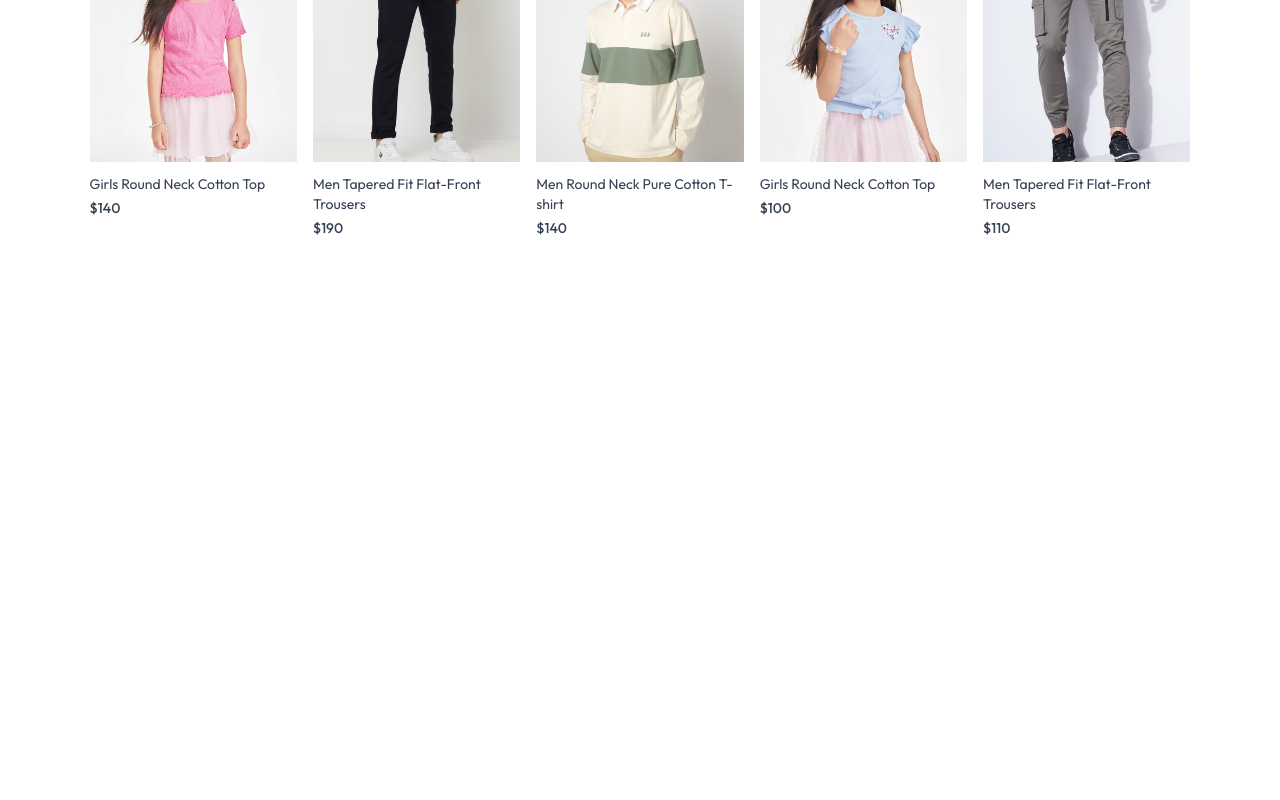
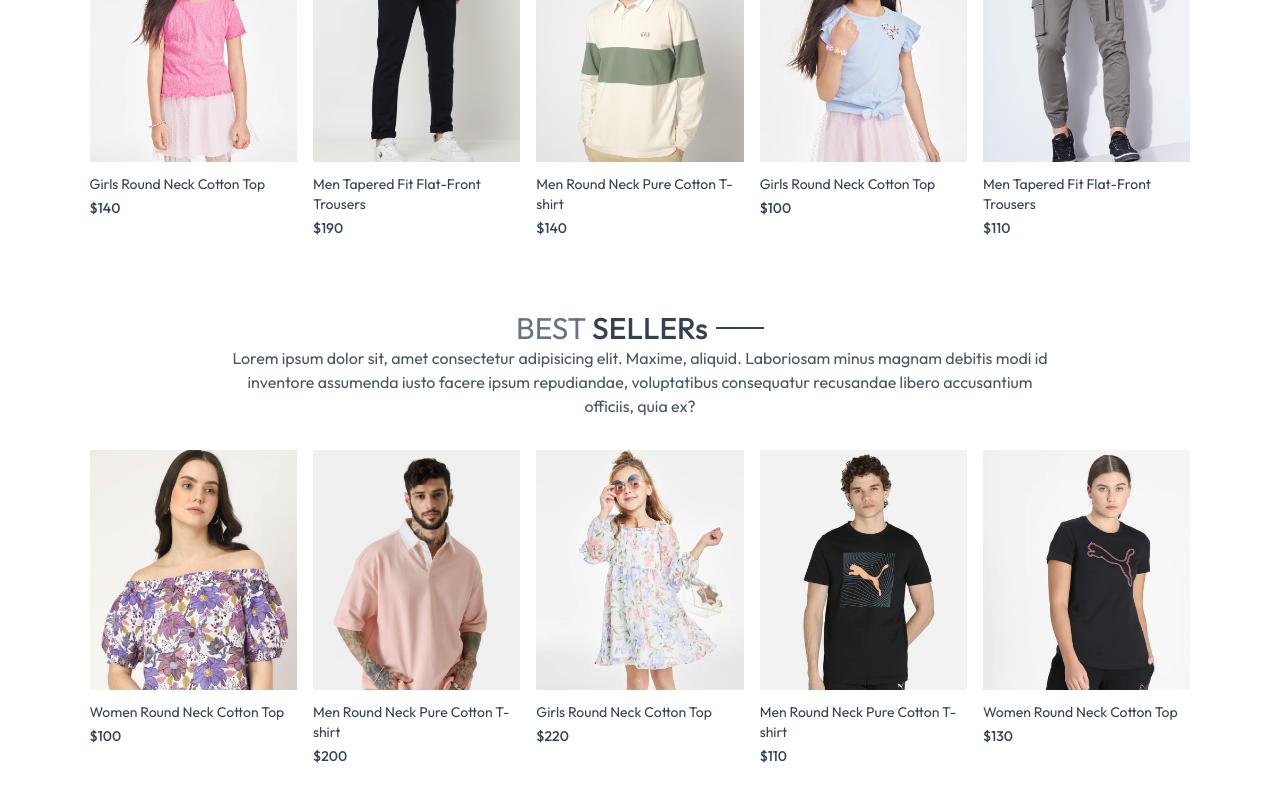
Before and after one commit to kartik2431509/e-commerce, a React (Vite) app in the folder frontend/: page / in a window 1280 px wide. Shown: the part 1127-1927 px from the top of the page. Before the commit the page ends 1405 px from the top, so only its background shows below. Built offline with nearby package versions, Linux system fonts and the light colour scheme.

Commit message:
added bestSeller SEction

```diff
--- /dev/null
+++ b/frontend/src/components/BestSeller.jsx
@@ -0,0 +1,38 @@
+import React, { useContext, useEffect, useState } from 'react'
+import {ShopContext} from '../context/ShopContext';
+import ProductItem from './ProductItem';
+import Title from './Title'
+
+
+const BestSeller = () => {
+
+    const {products} = useContext(ShopContext);
+    const [bestSeller, setBestSeller] = useState([]);
+
+    useEffect(() => {
+        const bestProduct = products.filter((item) => (item.bestseller));
+        setBestSeller(products.slice(0, 5))
+    }, []);
+
+  return (
+    <div className='my-10'>
+      <div className='text-center text-3xl py-8'>
+        <Title text1={'BEST'} text2={'SELLERs'}/>
+        <p className='w-3/4 m-auto text-xs sm:text-sm md:text-base text-gray-600'>
+        Lorem ipsum dolor sit, amet consectetur adipisicing elit. Maxime, aliquid. Laboriosam minus magnam debitis modi id inventore assumenda iusto facere ipsum repudiandae, voluptatibus consequatur recusandae libero accusantium officiis, quia ex?
+        </p>
+      </div>
+
+{/* for display bestseller product */}
+      <div className='grid grid-cols-2 sm:grid-cols-3 md:grid-cols-4 lg:grid-cols-5 gap-4 gap-y-6'>
+         {
+            bestSeller.map((item ,index) => (
+                <ProductItem key={index} id={item._id} name={item.name} image={item.image} price={item.price} />
+            ))
+         }
+      </div>
+    </div>
+  )
+}
+
+export default BestSeller
--- a/frontend/src/index.css
+++ b/frontend/src/index.css
@@ -13,3 +13,10 @@
   font-weight: 400;
   font-style: normal;
 }
+
+@media (max-width:640px) {
+  a.active{
+    background-color: black;
+    color: white;
+  }
+}
--- a/frontend/src/pages/Home.jsx
+++ b/frontend/src/pages/Home.jsx
@@ -1,12 +1,14 @@
 import React from 'react'
 import Hero from '../components/Hero'
 import LatestCollection from '../components/LatestCollection'
+import BestSeller from '../components/BestSeller'
 
 const Home = () => {
   return (
     <div>
       <Hero/>
       <LatestCollection/>
+      <BestSeller />
     </div>
   )
 }
```
